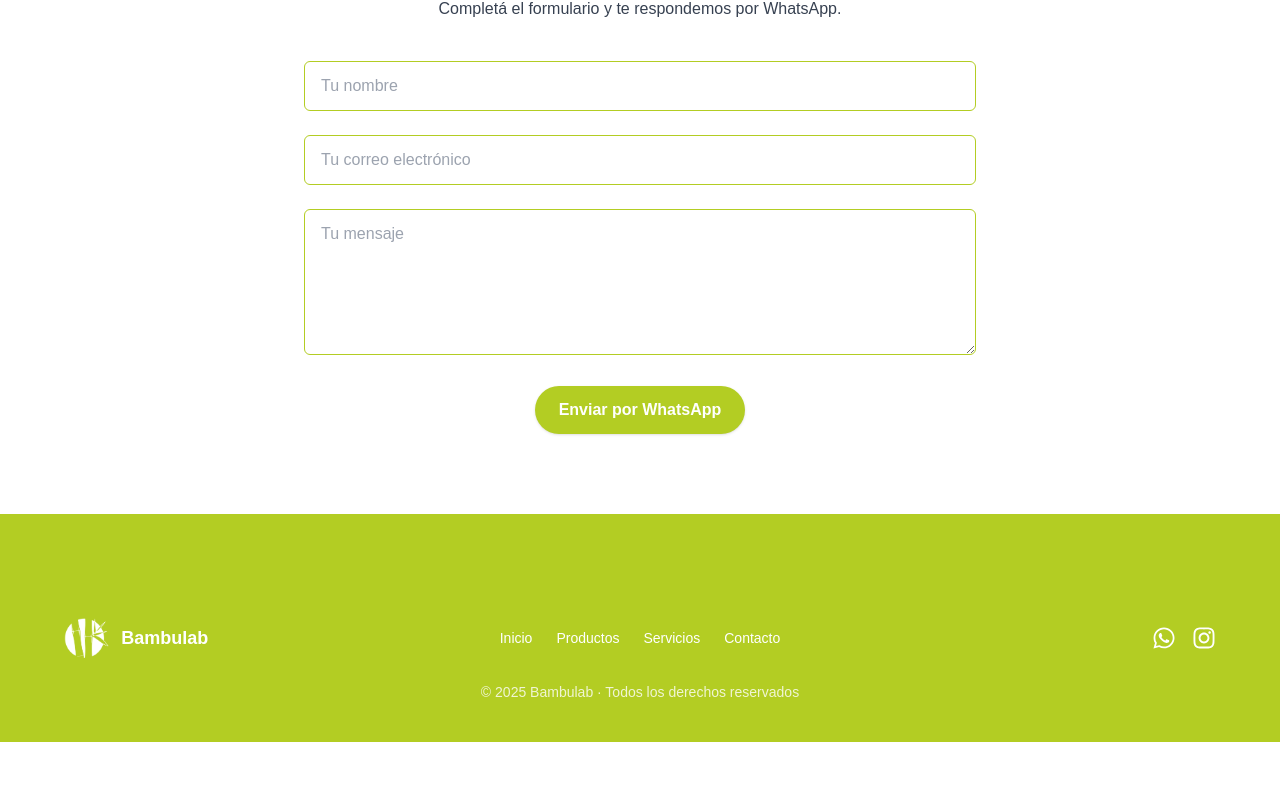
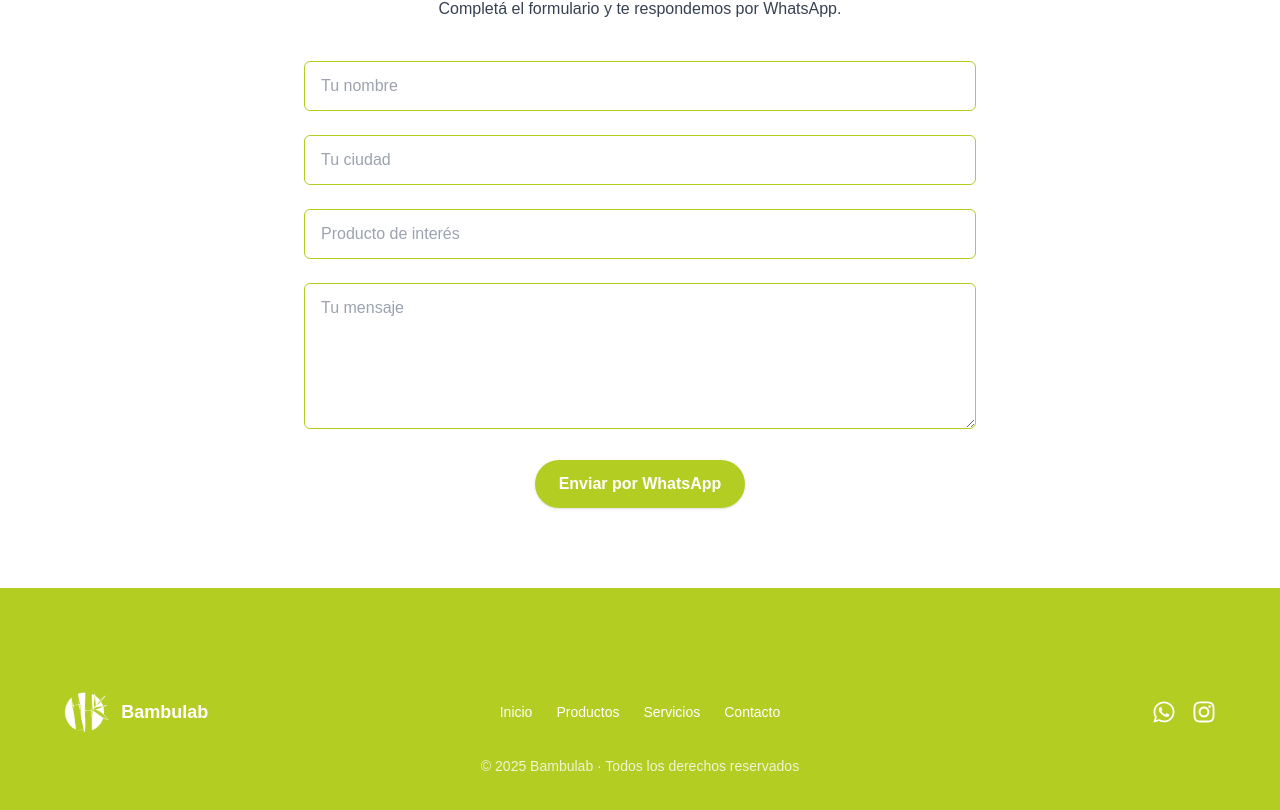
Before and after one commit to Galahad2906/bambulab, a React (Vite) app: page / in a window 1280 px wide. Shown: the part 2851-3661 px from the top of the page. Before the commit the page ends 3593 px from the top, so only its background shows below. Built offline with nearby package versions, Linux system fonts and the light colour scheme.

Commit message:
Actualiza formulario de contacto: elimina email, agrega ciudad y producto

```diff
--- a/src/components/Contacto.tsx
+++ b/src/components/Contacto.tsx
@@ -2,12 +2,13 @@ import { useState } from 'react';
 
 const Contacto = () => {
   const [nombre, setNombre] = useState('');
-  const [email, setEmail] = useState('');
+  const [ciudad, setCiudad] = useState('');
+  const [producto, setProducto] = useState('');
   const [mensaje, setMensaje] = useState('');
 
   const handleSubmit = (e: React.FormEvent) => {
     e.preventDefault();
-    const texto = `Hola, soy ${nombre}. Mi correo es ${email}. Quiero consultar lo siguiente: ${mensaje}`;
+    const texto = `Hola, soy ${nombre} de ${ciudad}. Estoy interesado/a en: ${producto}. Quiero consultar lo siguiente: ${mensaje}`;
     const url = `https://wa.me/595986271647?text=${encodeURIComponent(texto)}`;
     window.open(url, '_blank');
   };
@@ -38,10 +39,18 @@ const Contacto = () => {
           className="w-full px-4 py-3 border border-bambu rounded-md focus:outline-none focus:ring-2 focus:ring-bambu/60"
         />
         <input
-          type="email"
-          placeholder="Tu correo electrónico"
-          value={email}
-          onChange={(e) => setEmail(e.target.value)}
+          type="text"
+          placeholder="Tu ciudad"
+          value={ciudad}
+          onChange={(e) => setCiudad(e.target.value)}
+          required
+          className="w-full px-4 py-3 border border-bambu rounded-md focus:outline-none focus:ring-2 focus:ring-bambu/60"
+        />
+        <input
+          type="text"
+          placeholder="Producto de interés"
+          value={producto}
+          onChange={(e) => setProducto(e.target.value)}
           required
           className="w-full px-4 py-3 border border-bambu rounded-md focus:outline-none focus:ring-2 focus:ring-bambu/60"
         />
```
